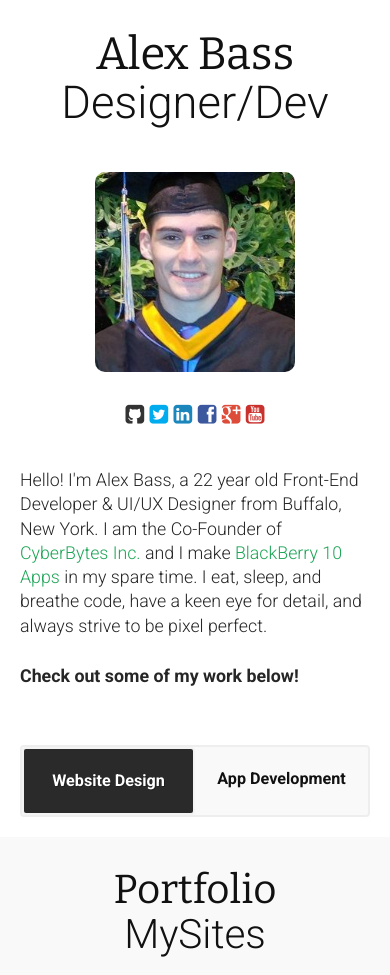
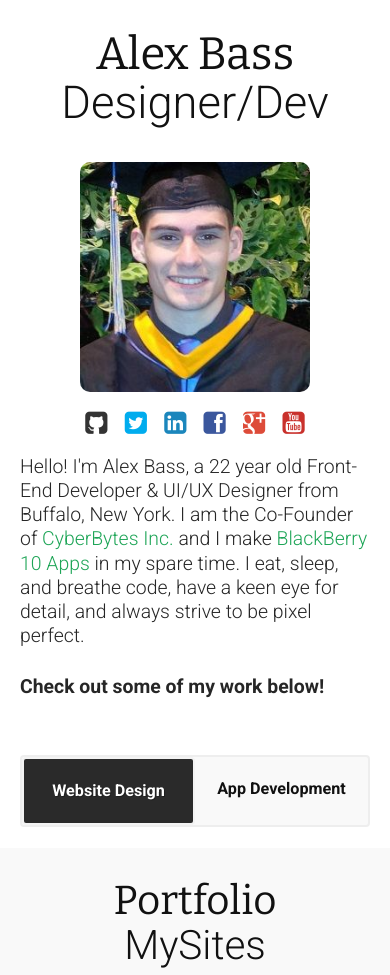
Before and after one commit to abass/abass-old, a PHP site: page / in a window 390 px wide. Shown: the part 92-1067 px from the top of the page. Run offline with PHP 8.4, Linux system fonts and the light colour scheme; style sheets or scripts are compiled from the project's sources.

Commit message:
Fixed syntax errors & social icons

```diff
--- a/index.html
+++ b/index.html
@@ -20,7 +20,8 @@
     <meta name="viewport" content="width=device-width, initial-scale=1, maximum-scale=1">
 
     <!-- FONTS -->
-    <link href='//fonts.googleapis.com/css?family=Bitter:400,700%7CRoboto:300italic,300,400,600,700' rel='stylesheet' type='text/css'><!-- <link href='//fonts.googleapis.com/css?family=Bitter:400,700%7CRoboto:300italic,300,400,600,700' rel='stylesheet' type='text/css'> -->
+    <link href='//fonts.googleapis.com/css?family=Bitter:400,700%7CRoboto:300italic,300,400,600,700' rel='stylesheet' type='text/css'>
+    <!-- <link href='//fonts.googleapis.com/css?family=Bitter:400,700%7CRoboto:300italic,300,400,600,700' rel='stylesheet' type='text/css'> -->
   </head>
   <body>
     <!-- HEADER -->
@@ -50,26 +51,24 @@
     <!-- HOME -->
     <section class="container home">
       <h1 class="animate" data-anim-type="fadeInUp" data-anim-delay="200">Alex Bass<span>Designer/Dev</span></h1>
-      <div class="contained main-section">
+      <div class="contained">
         <!-- <h1>Alex Bass</h1>
         <h2>Designer // Developer</h2> -->
-        <div>
           <aside class="animate" data-anim-type="fadeInRight" data-anim-delay="700">
             <img src="img/alex.jpg" class="alex" alt="Alex Bass">
-            <ul class="socials animate" data-anim-type="fadeInRight" data-anim-delay="1000">
-              <a href="https://github.com/Flip4Bytes" class="github-color"><i class="fa fa-github-square"></i></a>
-              <a href="https://twitter.com/Flip4Bytes" class="twitter-color"><i class="fa fa-twitter-square"></i></a>
-              <a href="https://www.linkedin.com/in/flip4bytes" class="linkedin-color"><i class="fa fa-linkedin-square"></i></a>
-              <a href="https://www.facebook.com/Flip4Life" class="facebook-color"><i class="fa fa-facebook-square"></i></a>
-              <a href="https://plus.google.com/114533524603904902096/" rel="publisher" class="google-color"><i class="fa fa-google-plus-square"></i></a>
-              <a href="https://www.youtube.com/user/Flip4Bytes" class="youtube-color"><i class="fa fa-youtube-square"></i></a>
+            <ul class="animate" data-anim-type="fadeInRight" data-anim-delay="1000">
+              <li><a href="https://github.com/Flip4Bytes" class="github-color"><i class="fa fa-github-square"></i></a></li>
+              <li><a href="https://twitter.com/Flip4Bytes" class="twitter-color"><i class="fa fa-twitter-square"></i></a></li>
+              <li><a href="https://www.linkedin.com/in/flip4bytes" class="linkedin-color"><i class="fa fa-linkedin-square"></i></a></li>
+              <li><a href="https://www.facebook.com/Flip4Life" class="facebook-color"><i class="fa fa-facebook-square"></i></a></li>
+              <li><a href="https://plus.google.com/114533524603904902096/" rel="publisher" class="google-color"><i class="fa fa-google-plus-square"></i></a></li>
+              <li><a href="https://www.youtube.com/user/Flip4Bytes" class="youtube-color"><i class="fa fa-youtube-square"></i></a></li>
             </ul>
           </aside>
           <article class="animate" data-anim-type="fadeInUp" data-anim-delay="700">
             <p>Hello! I'm Alex Bass, a 22 year old Front-End Developer &amp; UI/UX Designer from Buffalo, New York. I am the Co-Founder of <a href="http://www.cyberbytesinc.com">CyberBytes Inc.</a> and I make <a href="http://www.cyberbytesinc.com/portfolio/web-design-cheat-sheet">BlackBerry 10 Apps</a> in my spare time. I eat, sleep, and breathe code, have a keen eye for detail, and always strive to be pixel perfect.</p>
             <p class="animate" data-anim-type="fadeInUp" data-anim-delay="1000"><strong>Check out some of my work below!</strong></p>
           </article>
-        </div>
       </div>
     </section>
 
--- a/resources/css/style.css
+++ b/resources/css/style.css
@@ -411,15 +411,15 @@ header nav#menu.scrolled {
   position: fixed;
   top: 0;
 }
-.main-section {
+.home div {
   padding-top: 10px;
 }
 @media only screen and (max-width: 500px) {
-  .main-section div {
+  .home div {
     margin-top: 0;
   }
 }
-.main-section aside {
+.home aside {
   *zoom: 1;
   float: left;
   display: inline;
@@ -433,20 +433,21 @@ header nav#menu.scrolled {
   position: relative;
   left: 77.25%;
   font-size: 1.35em;
-}
-.main-section aside:before,
-.main-section aside:after {
+  float: left;
+}
+.home aside:before,
+.home aside:after {
   content: '';
   display: table;
 }
-.main-section aside:after {
-  clear: both;
-}
-.main-section aside:last-child {
+.home aside:after {
+  clear: both;
+}
+.home aside:last-child {
   margin-right: 0%;
 }
 @media only screen and (max-width: 799px) {
-  .main-section aside {
+  .home aside {
     *zoom: 1;
     float: left;
     display: inline;
@@ -461,20 +462,20 @@ header nav#menu.scrolled {
     left: 68.6666666666667%;
     text-align: center;
   }
-  .main-section aside:before,
-  .main-section aside:after {
+  .home aside:before,
+  .home aside:after {
     content: '';
     display: table;
   }
-  .main-section aside:after {
-    clear: both;
-  }
-  .main-section aside:last-child {
+  .home aside:after {
+    clear: both;
+  }
+  .home aside:last-child {
     margin-right: 0%;
   }
 }
 @media only screen and (max-width: 500px) {
-  .main-section aside {
+  .home aside {
     display: block;
     clear: both;
     float: none;
@@ -483,15 +484,51 @@ header nav#menu.scrolled {
     margin-right: auto;
     position: static;
     left: 0;
-  }
-  .main-section aside:first-child {
+    font-size: 1.6em;
+    max-width: 230px;
+  }
+  .home aside:first-child {
     margin-left: auto;
   }
-  .main-section aside:last-child {
+  .home aside:last-child {
     margin-right: auto;
   }
 }
-.main-section article {
+.home aside ul {
+  list-style: none;
+  margin: 10px 0 20px 0;
+  padding: 0;
+}
+@media only screen and (max-width: 500px) {
+  .home aside ul {
+    margin: 15px 0 30px 0;
+  }
+}
+.home aside ul li {
+  *zoom: 1;
+  float: left;
+  display: inline;
+  clear: none;
+  text-align: inherit;
+  padding-left: 0;
+  padding-right: 0;
+  width: 14.166666666666702%;
+  margin-left: 0%;
+  margin-right: 3%;
+  text-align: center;
+}
+.home aside ul li:before,
+.home aside ul li:after {
+  content: '';
+  display: table;
+}
+.home aside ul li:after {
+  clear: both;
+}
+.home aside ul li:last-child {
+  margin-right: 0%;
+}
+.home article {
   *zoom: 1;
   float: left;
   display: inline;
@@ -507,19 +544,19 @@ header nav#menu.scrolled {
   margin: 0;
   font-size: 1.35em;
 }
-.main-section article:before,
-.main-section article:after {
+.home article:before,
+.home article:after {
   content: '';
   display: table;
 }
-.main-section article:after {
-  clear: both;
-}
-.main-section article:last-child {
+.home article:after {
+  clear: both;
+}
+.home article:last-child {
   margin-right: 0%;
 }
 @media only screen and (max-width: 799px) {
-  .main-section article {
+  .home article {
     *zoom: 1;
     float: left;
     display: inline;
@@ -532,22 +569,22 @@ header nav#menu.scrolled {
     margin-right: 3%;
     position: relative;
     left: -34.3333333333333%;
-    font-size: 1.1em;
-  }
-  .main-section article:before,
-  .main-section article:after {
+    font-size: 1.2em;
+  }
+  .home article:before,
+  .home article:after {
     content: '';
     display: table;
   }
-  .main-section article:after {
-    clear: both;
-  }
-  .main-section article:last-child {
+  .home article:after {
+    clear: both;
+  }
+  .home article:last-child {
     margin-right: 0%;
   }
 }
 @media only screen and (max-width: 500px) {
-  .main-section article {
+  .home article {
     display: block;
     clear: both;
     float: none;
@@ -558,31 +595,23 @@ header nav#menu.scrolled {
     left: 0;
     margin: 10px 0 0 0;
   }
-  .main-section article:first-child {
+  .home article:first-child {
     margin-left: auto;
   }
-  .main-section article:last-child {
+  .home article:last-child {
     margin-right: auto;
   }
 }
-.main-section ul {
-  list-style: none;
-  padding: 15px 0;
-  text-align: center;
-}
-.main-section ul li {
-  float: left;
-}
-.main-section p:last-child {
+.home p:last-child {
   padding-top: 25px;
 }
 @media only screen and (max-width: 799px) {
-  .main-section p:last-child {
+  .home p:last-child {
     padding-top: 15px;
   }
 }
 @media only screen and (max-width: 500px) {
-  .main-section p:last-child {
+  .home p:last-child {
     padding-top: 10px;
   }
 }
@@ -591,8 +620,7 @@ header nav#menu.scrolled {
 }
 @media only screen and (max-width: 500px) {
   .alex {
-    max-width: 200px;
-    margin: 10px 0;
+    max-width: 230px;
   }
 }
 .portfolio {
@@ -1365,14 +1393,6 @@ form .optional textarea:focus {
 form textarea {
   height: 120px;
 }
-form div:last-child {
-  margin-top: 50px;
-}
-@media only screen and (max-width: 799px) {
-  form div:last-child {
-    margin-top: 20px;
-  }
-}
 form input[type=submit],
 form input[type=reset] {
   cursor: pointer;
@@ -1383,8 +1403,13 @@ form input[type=submit] {
   color: #fff;
   border-color: #159c4e;
   background: #30b769;
-  margin-bottom: 20px;
+  margin: 30px 0 13px 0;
   font-weight: bold;
+}
+@media only screen and (max-width: 799px) {
+  form input[type=submit] {
+    margin: 15px 0 13px 0;
+  }
 }
 form input[type=reset] {
   background: #f9f9f9;
--- a/resources/css/style.styl
+++ b/resources/css/style.styl
@@ -168,27 +168,16 @@ header
     top: 0
 
 // HOME
-.main-section
-  padding-top: 10px
-  // h1
-  //   margin-top: 10px
-  //   +below(mbp)
-  //     margin-top: 0
-  // h2
-  //   +below(mbp)
-  //     font-size: 2.2em
-  //   +below(xmbp)
-  //     font-size: 1.8em
-  // h1,h2
-  //   text-align: center
+.home
   div
-    // margin-top: 40px
+    padding-top: 10px
     +below(mbp)
       margin-top: 0
   aside
     col(1/4)
     shift(3/4)
     font-size: 1.35em
+    float: left
     +below(tbp)
       col(1/3)
       shift(2/3)
@@ -196,6 +185,28 @@ header
     +below(mbp)
       stack()
       unshift()
+      font-size: 1.6em
+      max-width: 230px
+    ul
+      list-style: none
+      margin: 10px 0 20px 0
+      padding: 0
+      +below(mbp)
+        margin: 15px 0 30px 0
+      li
+        col(1/6)
+        text-align: center
+    // ul
+    //   display: block;
+    //   list-style: none
+    //   margin: 15px auto
+    //   text-align: center
+    //   padding: 0
+    //   li
+    //     text-align: center;
+    //     a
+    //       padding: 5px
+    //       float: left
   article
     col(3/4)
     shift(-1/4)
@@ -204,17 +215,11 @@ header
     +below(tbp)
       col(2/3)
       shift(-1/3)
-      font-size: 1.1em
+      font-size: 1.2em
     +below(mbp)
       stack()
       unshift()
       margin: 10px 0 0 0
-  ul
-    list-style: none
-    padding: 15px 0
-    text-align: center
-    li
-      float: left
   p:last-child
     padding-top: 25px
     +below(tbp)
@@ -225,9 +230,7 @@ header
 .alex
   border-radius: 10px
   +below(mbp)
-    max-width: 200px
-    margin: 10px 0
-
+    max-width: 230px
 // PORTFOLIO
 .portfolio
   background: ltrrrr-gray
@@ -397,27 +400,6 @@ header
   //   height: 200px
 
 // CONTACT
-// .contact
-//   div
-//     text-align: center
-//   a
-//     background: lt-green
-//     color: white
-//     text-shadow: b-ts
-//     font-weight: bold
-//     border-radius: 3px
-//     padding: 20px
-//     border-bottom: 3px solid dkr-green
-//     display: block
-//     width: 400px
-//     margin: 0 auto
-//     +below(mbp)
-//       width: 87%
-//   a:hover
-//     color: white
-//     background: green
-
-// CONTACT
 form
   div
     col(1/3, cycle:3)
@@ -456,10 +438,6 @@ form
     border-color: ltr-gray
   textarea
     height: 120px
-  div:last-child
-    margin-top: 50px
-    +below(tbp)
-      margin-top: 20px
   input[type=submit], input[type=reset]
     cursor: pointer
     font-size: 18px
@@ -468,8 +446,10 @@ form
     color: white
     border-color: dk-green
     background: ltr-green
-    margin-bottom: 20px
+    margin: 30px 0 13px 0
     font-weight: bold
+    +below(tbp)
+      margin: 15px 0 13px 0
   input[type=reset]
     background: ltrrrr-gray
     border-color: ltrr-gray
```
